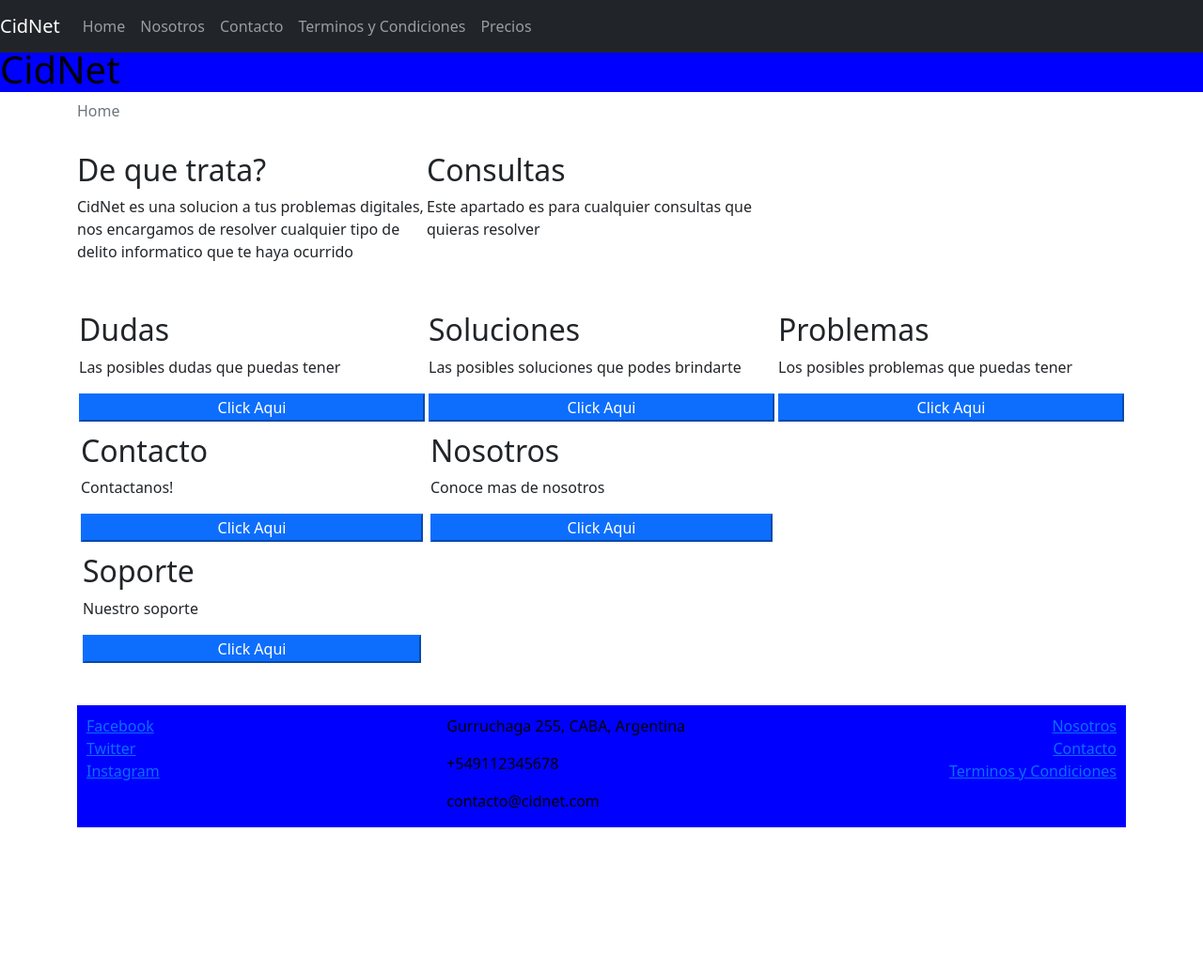
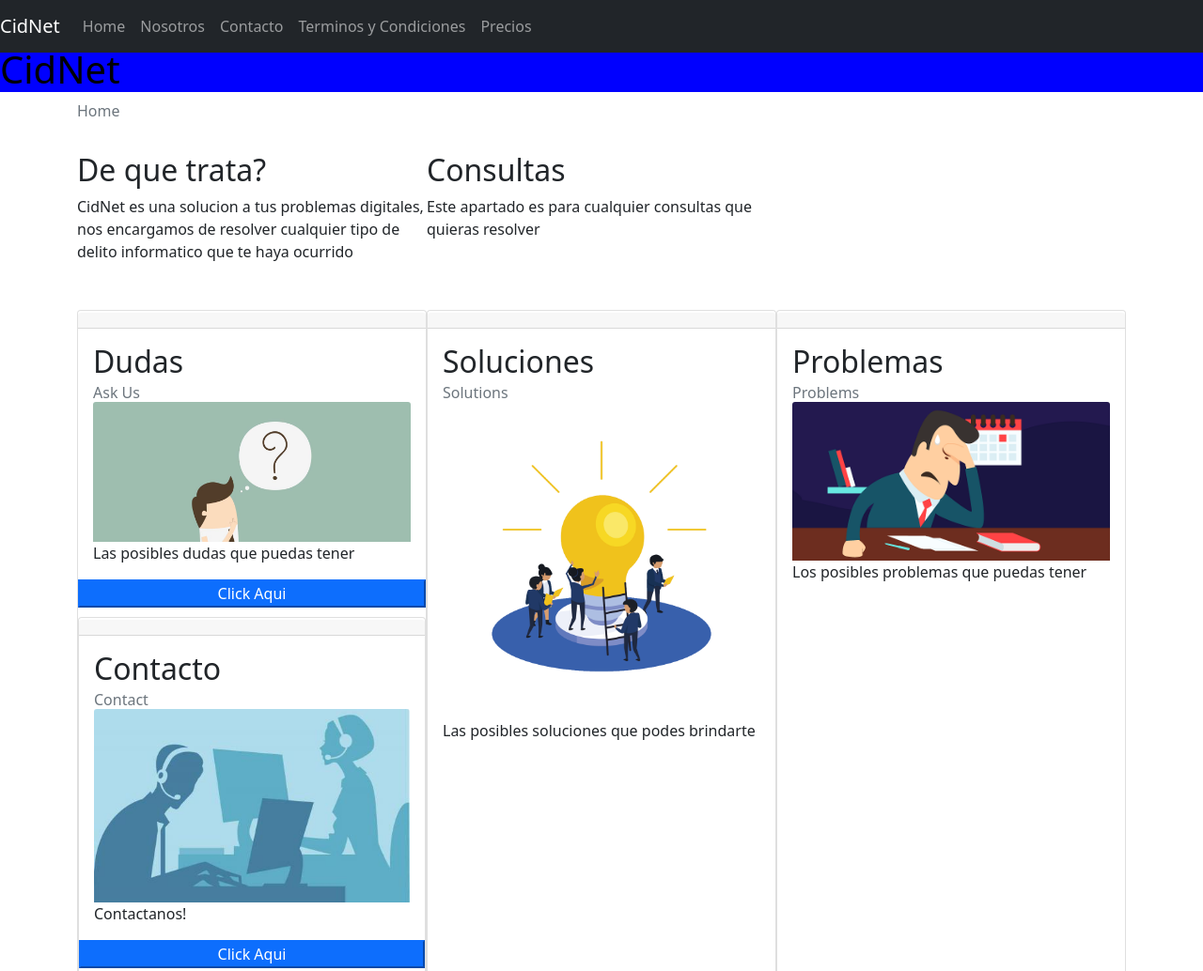
Before and after one commit to ACL1993/CidNet, a website: page index.html in a window 1280 px wide. Shown: the top 1034 px of the page at 94% size. Before the commit the page ends 881 px from the top, so only its background shows below. Drawn offline with nearby package versions, Linux system fonts and the light colour scheme; a web font is replaced by a local one.

Commit message:
usando cards

```diff
--- a/css/main.css
+++ b/css/main.css
@@ -19,12 +19,13 @@
 
  .card-cidnet {
  	flex: 1 150px;
- 	padding: 2px 2px 2px 2px;
+ 	padding: 2px 0px 2px 0px;
   margin-top: 10px
  }
 
  .btn-reserva {
  	width: 100%;
+  border-radius: 0px;
  	 }
 
  .footer-adress-icon {
--- a/index.html
+++ b/index.html
@@ -58,37 +58,68 @@
   </div>
     </div>
     <br>
-
     <div class="d-flex flex-wrap flex-row-reverse">
-    <div class=" card-cidnet d-flex flex-column">
-    <div><h2>Problemas</h2>
-    <p>Los posibles problemas que puedas tener</p>
+    <div class="card card-cidnet d-flex flex-column justify-content-between ml-2">
+      <div class="card-header">
+        <span class="oi oi-bug"></span>
+      </div>
+    <div class="card-body"> <h2>Problemas</h2>
+      <h6 class="card-subtitle text-muted"> Problems</h6>
+      <img class="card-img-top" src="images/startup-probems.png">
+    <p class="card-text">Los posibles problemas que puedas tener</p>
   </div>
   <div>
     <button class="btn-primary btn-reserva"><span class="oi oi-plus"></span> Click Aqui </button>
   </div>
      </div>
-  <div class=" card-cidnet d-flex flex-column justify-content-between">
-  <div><h2> Soluciones</h2>
-    <p>Las posibles soluciones que podes brindarte</p>
+  <div class="card card-cidnet d-flex flex-column justify-content-between ml-2">
+    <div class="card-header">
+<span class="oi oi-aperture"></span>
+      </div>
+  <div class="card-body">
+    <h2 class="card-title"> Soluciones</h2>
+    <h6 class="card-subtitle text-muted"> Solutions</h6>
+          <img class="card-img-top" src="images/solutions-.png">
+<p class="card-text">Las posibles soluciones que podes brindarte</p>
+
   </div>
 <button class="btn-primary btn-reserva"> <span class="oi oi-plus"></span> Click Aqui </button>
- <div class=" card-cidnet d-flex flex-column">
-    <div><h2>Nosotros</h2>
-    <p>Conoce mas de nosotros</p></div>
+ <div class=" card card-cidnet d-flex flex-column justify-content-between ml-2">
+  <div class="card-header">
+    <span class="oi oi-people"></span>
+      </div>
+    <div class="card-body"><h2>Nosotros</h2>
+      <h6 class="card-subtitle text-muted"> Us</h6>
+       <img class="card-img-top" src="images/nosotros.jpg">
+    <p class="card-text">Conoce mas de nosotros</p></div>
 <div><button class="btn-primary btn-reserva"><span class="oi oi-plus"></span> Click Aqui </button></div></div>
     </div>
-    <div class=" card-cidnet d-flex flex-column justify-content-between">
-    <div><h2>Dudas</h2>
-    <p>Las posibles dudas que puedas tener</p></div>
+    <div class="card card-cidnet d-flex flex-column justify-content-between ml-2">
+      <div class="card-header">
+        <span class="oi oi-double-quote-serif-left"></span>
+      </div>
+    <div class="card-body">
+      <h2>Dudas</h2>
+            <h6 class="card-subtitle text-muted"> Ask Us</h6>
+                  <img class="card-img-top" src="images/dudas.img.jpg">
+    <p class="card-text">Las posibles dudas que puedas tener</p></div>
     <div><button class="btn-primary btn-reserva"><span class="oi oi-plus"></span> Click Aqui </button></div>
-    <div class=" card-cidnet d-flex flex-column justify-content-between">
-    <div><h2>Contacto</h2>
-    <p>Contactanos!</p></div>
+    <div class="card card-cidnet d-flex flex-column justify-content-between ml-2">
+      <div class="card-header">
+        <span class="oi oi-rss-alt"></span>
+      </div>
+    <div class="card-body"><h2>Contacto</h2>
+            <h6 class="card-subtitle text-muted"> Contact</h6>
+                   <img class="card-img-top" src="images/contacto.jpg">
+    <p class="card-text">Contactanos!</p></div>
     <div><button class="btn-primary btn-reserva"><span class="oi oi-plus"></span> Click Aqui </button></div>
-    <div class="card-cidnet d-flex flex-column">
-    <div><h2>Soporte</h2>
-    <p>Nuestro soporte</p></div>
+    <div class="card card-cidnet d-flex flex-column justify-content-between ml-2">
+      <div class="card-header">
+      <span class="oi oi-wrench"></span></div>
+    <div class="card-body"><h2>Soporte</h2>
+    <h6 class="card-subtitle text-muted"> Support</h6>
+    <img class="card-img-top" src="images/soporte.jpg">
+    <p class="card-text">Nuestro soporte</p></div>
     <div><button class="btn-primary btn-reserva"><span class="oi oi-plus"></span> Click Aqui </button></div>
      </div>
      </div>
```
Also changed, not shown: prices.html (+13 -4 lines), images/contacto.jpg (added), images/dudas.img.jpg (added), images/nosotros.jpg (added), images/solutions-.png (added), images/soporte.jpg (added), images/startup-probems.png (added), 1 other file.
